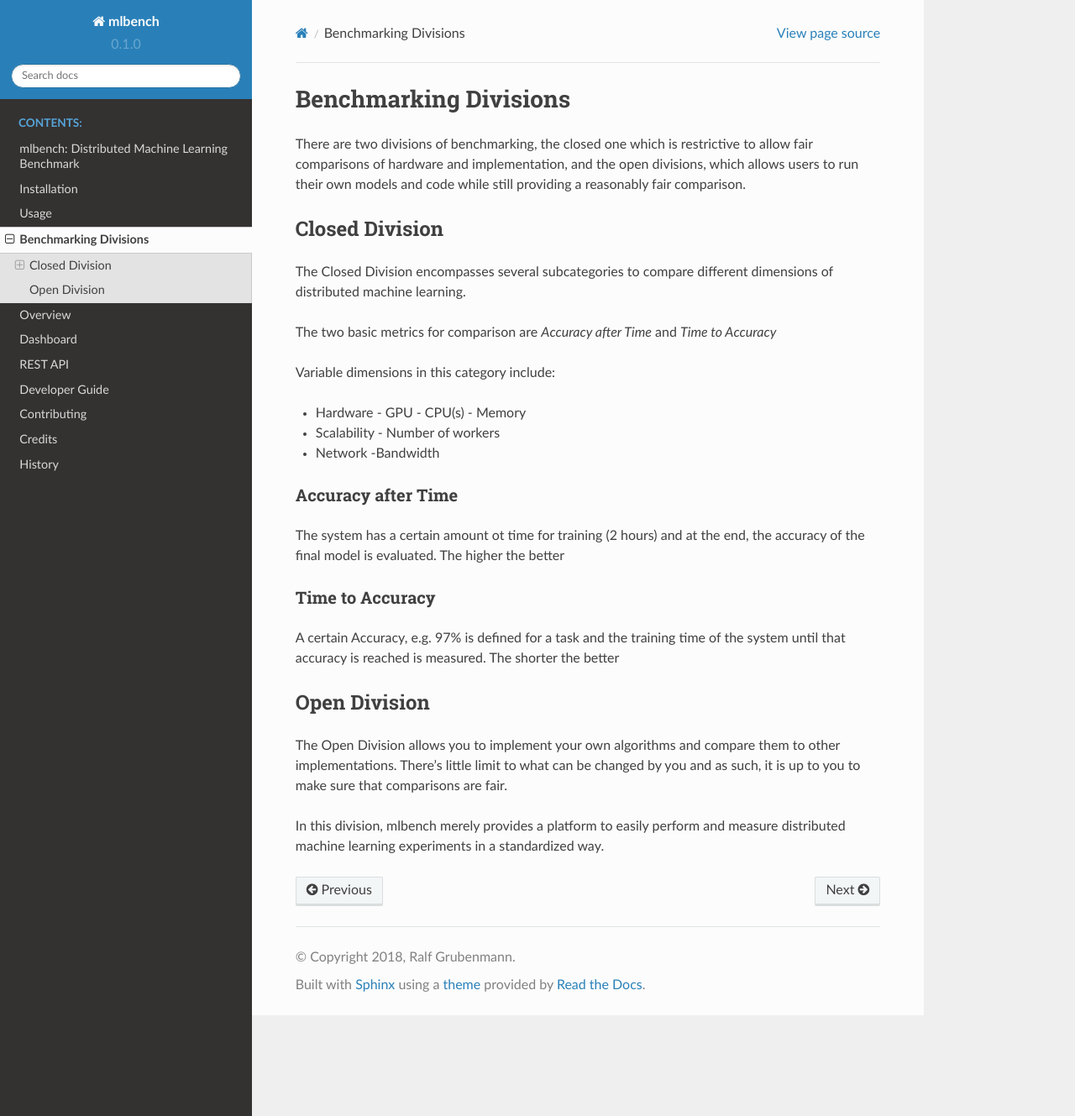
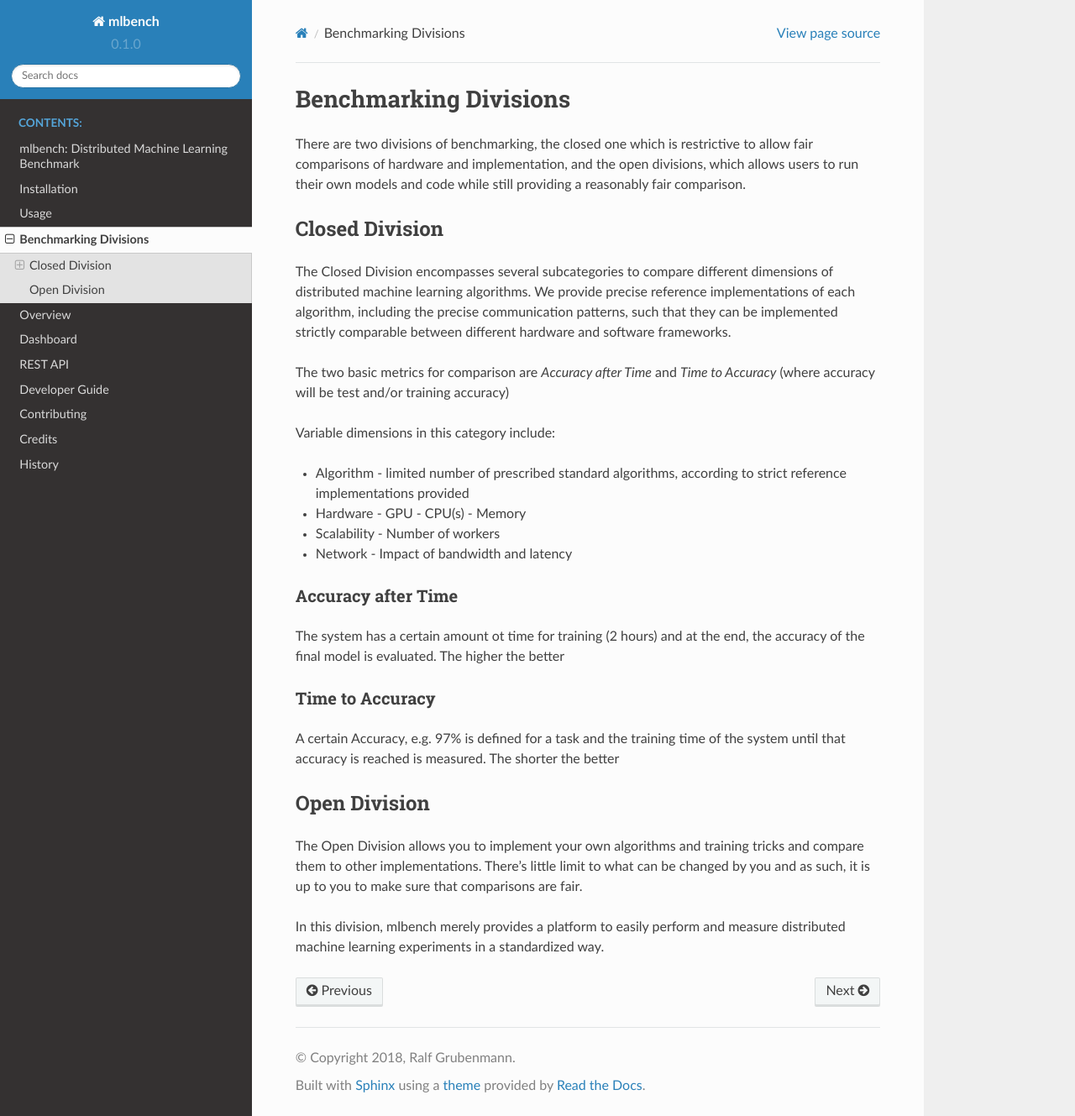
Before and after one commit to mlbench/mlbench-old, a Sphinx documentation site: the page built from docs/divisions.rst, in a window 1280 px wide and 1329 px high. Shown: the whole window at 84% size. Built offline with Sphinx 7.4.7 and the Read the Docs theme 2.0.0, drawn with Linux system fonts in a browser that asks for light colours; pages that are not in the unit, such as notebooks, are missing from menus.

Commit message:
Mention reference implementations in divisions doc

```diff
--- a/docs/divisions.rst
+++ b/docs/divisions.rst
@@ -9,12 +9,14 @@ and the open divisions, which allows users to run their own models and code whil
 Closed Division
 ---------------
 
-The Closed Division encompasses several subcategories to compare different dimensions of distributed machine learning.
+The Closed Division encompasses several subcategories to compare different dimensions of distributed machine learning algorithms. We provide precise reference implementations of each algorithm, including the precise communication patterns, such that they can be implemented strictly comparable between different hardware and software frameworks.
 
-The two basic metrics for comparison are `Accuracy after Time` and `Time to Accuracy`
+The two basic metrics for comparison are `Accuracy after Time` and `Time to Accuracy` (where accuracy will be test and/or training accuracy)
 
 Variable dimensions in this category include:
 
+- Algorithm
+  - limited number of prescribed standard algorithms, according to strict reference implementations provided
 - Hardware
   - GPU
   - CPU(s)
@@ -22,7 +24,7 @@ Variable dimensions in this category include:
 - Scalability
   - Number of workers
 - Network
-  -Bandwidth
+  - Impact of bandwidth and latency
 
 Accuracy after Time
 ~~~~~~~~~~~~~~~~~~~
@@ -39,8 +41,6 @@ The shorter the better
 
 Open Division
 -------------
-The Open Division allows you to implement your own algorithms and compare them to other implementations. There's little limit to what
-can be changed by you and as such, it is up to you to make sure that comparisons are fair.
+The Open Division allows you to implement your own algorithms and training tricks and compare them to other implementations. There's little limit to what can be changed by you and as such, it is up to you to make sure that comparisons are fair.
 
-In this division, mlbench merely provides a platform to easily perform and measure distributed machine learning experiments in a
-standardized way.
+In this division, mlbench merely provides a platform to easily perform and measure distributed machine learning experiments in a standardized way.
```
